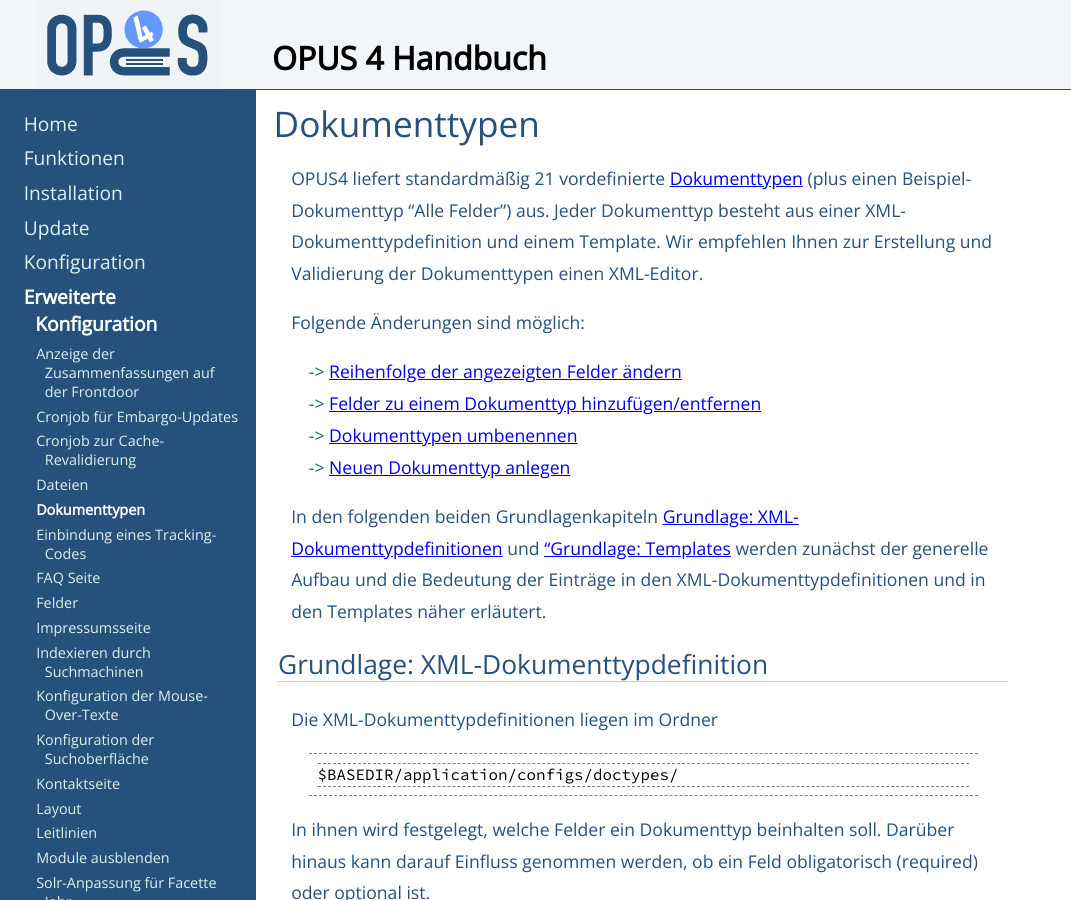
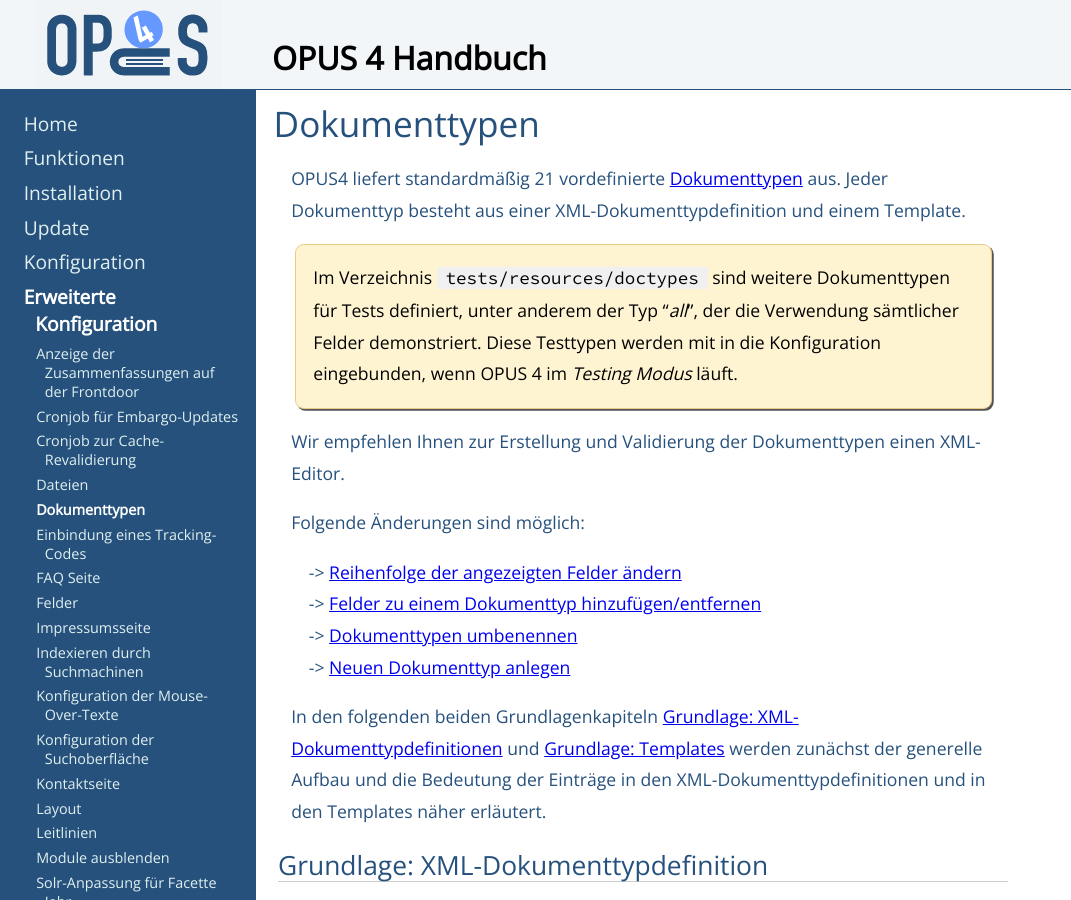
Before and after one commit to OPUS4/userdoc, a Jekyll site: the page built from configext/doctypes.md, in a window 1280 px wide and 900 px high. Shown: the whole window, without its empty margins (0-1071 px from the left). Built offline with Jekyll 4.4.1, drawn with Linux system fonts in a browser that asks for light colours.

Commit message:
Aenderung des Dokumenttypes all

```diff
--- a/configext/doctypes.md
+++ b/configext/doctypes.md
@@ -4,10 +4,16 @@ title: Dokumenttypen
 
 # Dokumenttypen
 
-OPUS4 liefert standardmäßig 21 vordefinierte [Dokumenttypen](../documenttypes/index.html)
-(plus einen Beispiel-Dokumenttyp "Alle Felder") aus. Jeder Dokumenttyp besteht aus einer XML-
-Dokumenttypdefinition und einem Template. Wir empfehlen Ihnen zur Erstellung und Validierung der
-Dokumenttypen einen XML-Editor.
+OPUS4 liefert standardmäßig 21 vordefinierte [Dokumenttypen](../documenttypes/index.html) aus.
+Jeder Dokumenttyp besteht aus einer XML-Dokumenttypdefinition und einem Template.
+
+<p class="note" markdown="1">
+Im Verzeichnis `tests/resources/doctypes` sind weitere Dokumenttypen für Tests definiert,
+unter anderem der Typ "_all_", der die Verwendung sämtlicher Felder demonstriert.
+Diese Testtypen werden mit in die Konfiguration eingebunden, wenn OPUS 4 im _Testing Modus_ läuft.
+</p>
+
+Wir empfehlen Ihnen zur Erstellung und Validierung der Dokumenttypen einen XML-Editor.
 
 Folgende Änderungen sind möglich:
 
@@ -20,7 +26,7 @@ Folgende Änderungen sind möglich:
 In den folgenden beiden Grundlagenkapiteln
 [Grundlage: XML-Dokumenttypdefinitionen](#grundlage-xml-dokumenttypdefinition)
 und
-["Grundlage: Templates](#grundlage-templates)
+[Grundlage: Templates](#grundlage-templates)
 werden zunächst der generelle Aufbau und die Bedeutung der
 Einträge in den XML-Dokumenttypdefinitionen und in den Templates näher erläutert.
 
```
